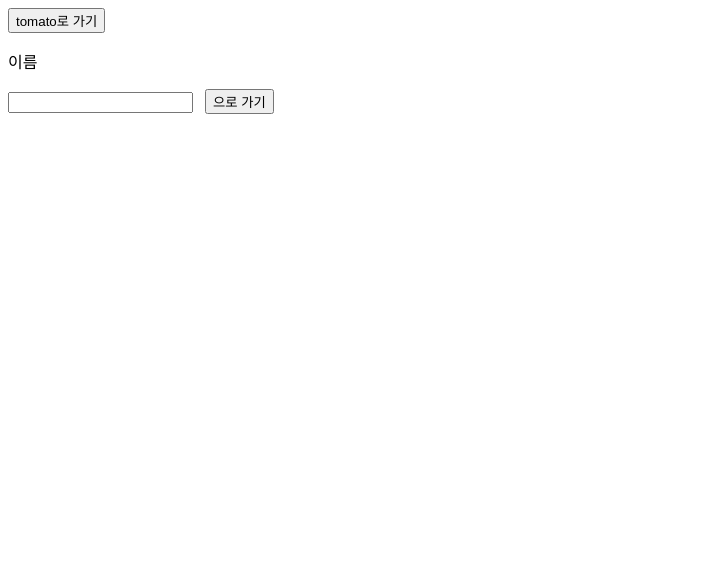
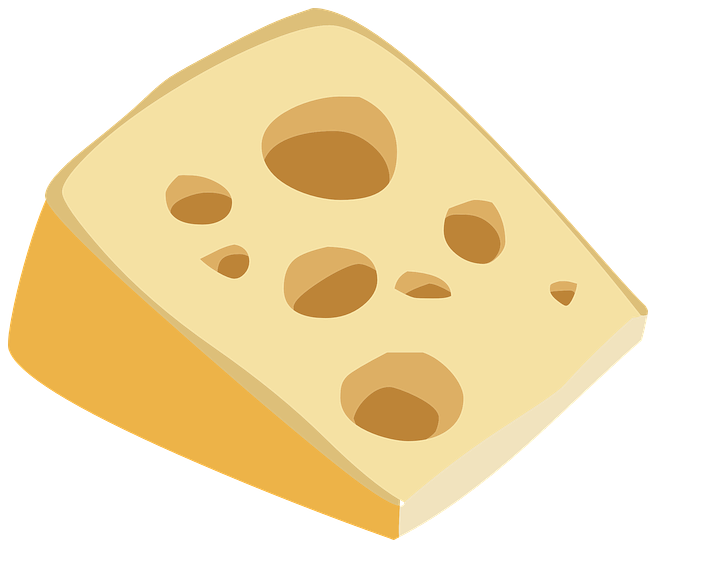
Before and after one commit to Leemainsw/TIL, a Next.js app in the folder NextJS/next-study-1/next-app/: page / in a window 1280 px wide. Shown: the top 578 px of the page, without its empty margins (0-703 px from the left). Built offline with nearby package versions, Linux system fonts and the light colour scheme.

Commit message:
[NextJS] 클론 코딩으로 시작하는 Next.js 챕터 2 - 정적 파일 사용하기

```diff
--- a/NextJS/next-study-1/next-app/pages/index.jsx
+++ b/NextJS/next-study-1/next-app/pages/index.jsx
@@ -7,14 +7,7 @@ const App = () => {
 
     return(
         <div>
-            <button type="button" onClick={() => router.push('/tomato')}>
-                tomato로 가기
-            </button>
-            <p>이름</p>
-            <input value={name} onChange={(e)=>setName(e.target.value)} style={{marginRight:'12px'}}/>
-            <button type="button" onClick={() => router.push(`/vegetable/${name}`)}>
-                {name}으로 가기
-            </button>
+            <img src="/cheese.png" alt="치즈 이미지"/>
         </div>
     )
 }
```
Also changed, not shown: NextJS/next-study-1/next-app/public/cheese.png (added), 1 other file (tests, documents, lock files or other folders).
